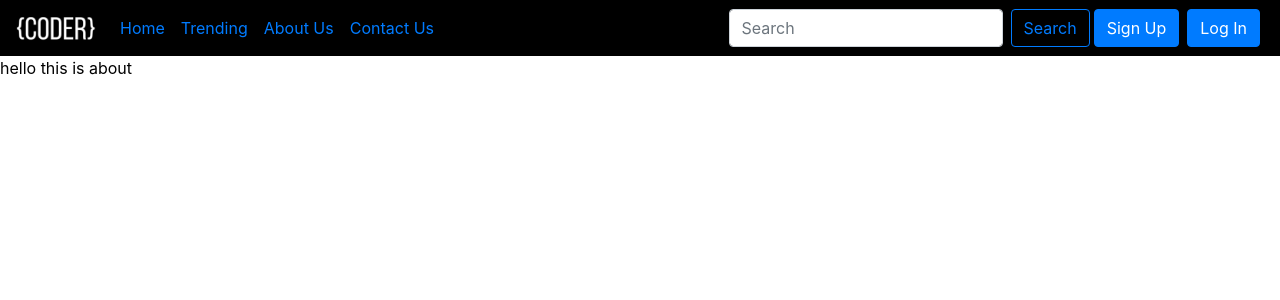
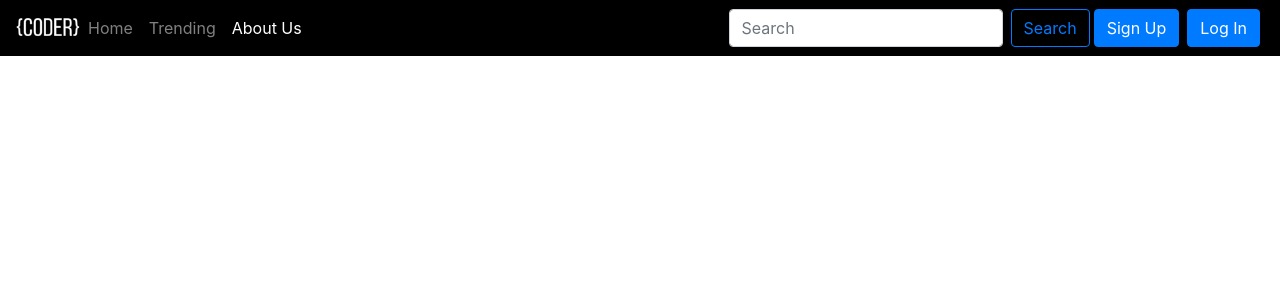
Before and after one commit to GK-SVG/IamCODER, a Django app: page /about/ in a window 1280 px wide. Shown: the top 300 px of the page. Run offline with Django 3.2, Linux system fonts and the light colour scheme; some libraries are stand-ins or nearby versions.

Commit message:
build navbar fixed

```diff
--- a/templates/base.html
+++ b/templates/base.html
@@ -19,14 +19,14 @@
       {
       % endblock %
     }
-    body {
-color:black; }
+
+
   </style>
 </head>
 
 <body>
 {% load static %}
-  <nav class="navbar navbar-expand-lg" style="background-color: black;">
+  <nav class="navbar navbar-expand-md navbar-dark fixed-top" style="background-color: black;>
     <a class="navbar-brand" href="/"><img src="{% static "blog/coder.png"%}" style="width:4em;heigth:2em;"></a>
     <button class="navbar-toggler" type="button" data-toggle="collapse" data-target="#navbarSupportedContent"
       aria-controls="navbarSupportedContent" aria-expanded="false" aria-label="Toggle navigation">
@@ -43,9 +43,6 @@ color:black; }
         </li>
         <li class="nav-item {% block aboutactive %}{% endblock aboutactive%}">
           <a class="nav-link" href="/about/">About Us</a>
-        </li>
-        <li class="nav-item {% block contactactive %}{% endblock contactactive%}">
-          <a class="nav-link" href="/contact/">Contact Us</a>
         </li>
       </ul>
       <form method='get' action='/search/' class="form-inline my-2 my-lg-0">
```
